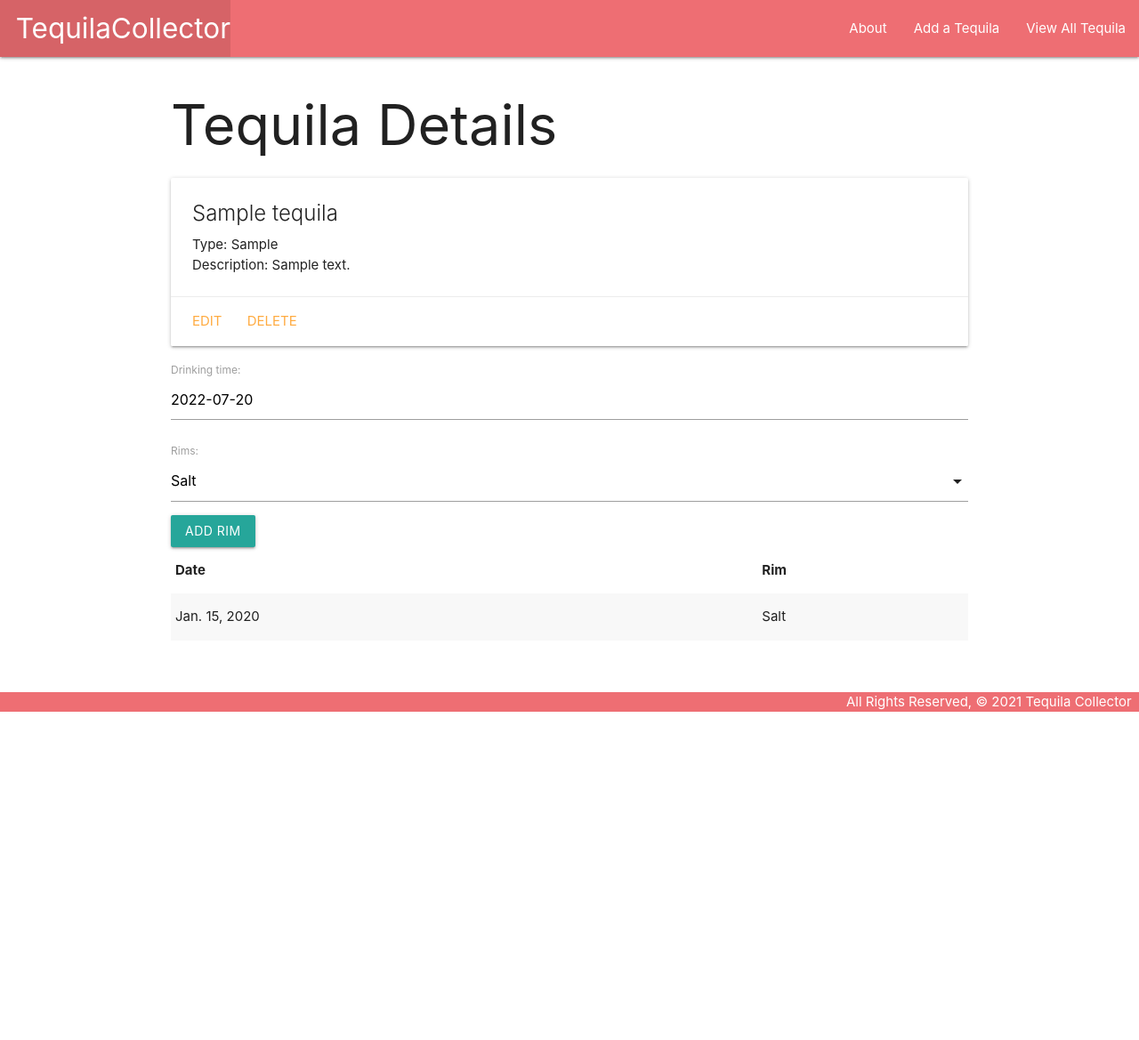
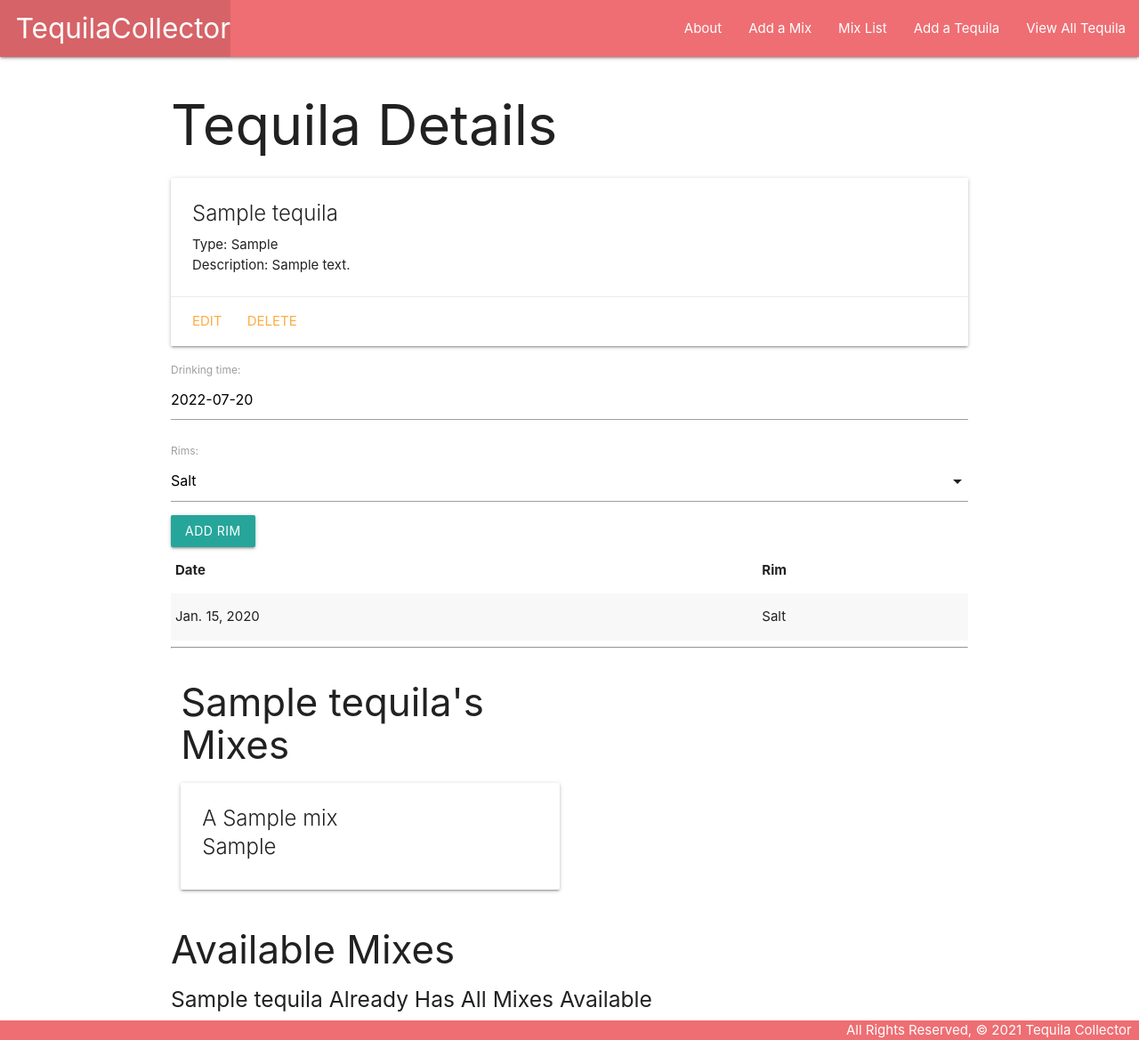
Before and after one commit to Andersons1218/tequila-collector, a Django app: page /tequila/1/ in a window 1280 px wide. Shown: the whole page at 89% size. Before the commit the page ends 800 px from the top, so only its background shows below. Run offline with Django 4.2, Linux system fonts and the light colour scheme; tables that the repository leaves empty hold one stand-in row (values such as "Sample post").

Commit message:
lab part 5 complete

```diff
--- a/tequilacollector/main_app/models.py
+++ b/tequilacollector/main_app/models.py
@@ -7,11 +7,21 @@ RIMS = (
     ('NO', 'No Rim'),
 )
 # Create your models here.
+class Mix(models.Model):
+  name = models.CharField(max_length=50)
+  type = models.CharField(max_length=20)
+
+  def __str__(self):
+    return self.name
+
+  def get_absolute_url(self):
+    return reverse('mix_detail', kwargs={'pk': self.id})
 
 class Tequila(models.Model):
     name = models.CharField(max_length=100)
     type = models.CharField(max_length=100)
     description = models.CharField(max_length=250)
+    mixes = models.ManyToManyField(Mix)
 
     def __str__(self):
         return self.name
--- a/tequilacollector/main_app/templates/base.html
+++ b/tequilacollector/main_app/templates/base.html
@@ -20,6 +20,8 @@
         </ul>
         <ul class="right">
           <li><a href="{% url 'about' %}">About</a></li>
+          <li><a href="{% url 'mix_create' %}">Add a Mix</a></li>
+          <li><a href="{% url 'mix_list' %}">Mix List</a></li>
           <li><a href="{% url 'tequila_create' %}">Add a Tequila</a></li>
           <li><a href="{% url 'index' %}">View All Tequila</a></li>
         </ul>
--- a/tequilacollector/main_app/templates/tequila/details.html
+++ b/tequilacollector/main_app/templates/tequila/details.html
@@ -22,7 +22,10 @@
   </form>
   <table class="striped">
     <thead>
-      <tr><th>Date</th><th>Rim</th></tr>
+      <tr>
+        <th>Date</th>
+        <th>Rim</th>
+      </tr>
     </thead>
     <tbody>
     {% for taste in tequila.taste_set.all %}
@@ -35,6 +38,47 @@
   </table>
 </div>
 </div>
+<hr>
+<div class="row">
+  <div class="col s6">
+    <h3>{{ tequila.name }}'s Mixes</h3>
+    {% if tequila.mixes.count %} {% for mix in tequila.mixes.all %}
+    <div class="card">
+      <div class="card-content">
+        <span class="card-title">
+          A {{ mix.name }} <br>
+          {{mix.type }}
+        </span>
+      </div>
+    </div>
+    {% endfor %}
+  {% else %}
+    <h5>No Mixes :(</h5>
+    {% endif %}
+  </div>
+</div>
+  <div class="col s6">
+    <h3>Available Mixes</h3>
+    {% if mixes.count %}
+      {% for mix in mixes.all %}
+        <div class="card">
+          <div class="card-content">
+            <span class="card-title">
+              A {{ mix.type }}</span> {{ mix.name }}
+            </span>
+          </div>
+          <div class="card-action">
+            <form action="{% url 'assoc_mix' tequila.id mix.id %}" method="POST">
+              {% csrf_token %}
+              <button type="submit" class="btn">Add</button>
+            </form>
+          </div>
+        </div>
+      {% endfor %}
+    {% else %}
+      <h5>{{tequila.name}} Already Has All Mixes Available</h5>
+    {% endif %}
+  </div>
 <script>
   const dateEl = document.getElementById('id_date');
   M.Datepicker.init(dateEl, {
--- a/tequilacollector/main_app/urls.py
+++ b/tequilacollector/main_app/urls.py
@@ -10,4 +10,10 @@ urlpatterns = [
     path('tequila/<int:pk>/update/', views.TequilaUpdate.as_view(), name='tequila_update'),
     path('tequila/<int:pk>/delete/', views.TequilaDelete.as_view(), name='tequila_delete'),
     path('tequila/<int:tequila_id>/add_taste/', views.add_taste, name='add_taste'),
+    path('mix/', views.MixList.as_view(), name='mix_list'),
+    path('mix/<int:pk>/', views.MixDetail.as_view(), name='mix_detail'),
+    path('mix/create/', views.MixCreate.as_view(), name='mix_create'),
+    path('mix/<int:pk>/update/', views.MixUpdate.as_view(), name='mix_update'),
+    path('mix/<int:pk>/delete/', views.MixDelete.as_view(), name='mix_delete'),
+    path('tequila/<int:tequila_id>/assoc_mix/<int:mix_id>/', views.assoc_mix, name='assoc_mix'),
 ]
--- a/tequilacollector/main_app/views.py
+++ b/tequilacollector/main_app/views.py
@@ -2,8 +2,9 @@ from django.shortcuts import render, redirect
 # Create your views here.
 from django.views.generic.edit import CreateView , UpdateView , DeleteView
 from django.http import HttpResponse
-from .models import Tequila
+from .models import Tequila, Mix
 from .forms import TasteForm
+from django.views.generic import ListView, DetailView
 
 
 # Define the home view
@@ -19,8 +20,10 @@ def tequila_index(request):
 
 def tequila_detail(request, tequila_id):
     tequila = Tequila.objects.get(id=tequila_id)
+    id_list = tequila.mixes.all().values_list('id')
+    mixes_tequila_doesnt_have = Mix.objects.exclude(id__in=id_list)
     taste_form = TasteForm()
-    return render(request, 'tequila/details.html', {'tequila': tequila, 'taste_form': taste_form})
+    return render(request, 'tequila/details.html', {'tequila': tequila, 'taste_form': taste_form, 'mixes': mixes_tequila_doesnt_have})
 
 def add_taste(request, tequila_id):
 
@@ -33,7 +36,7 @@ def add_taste(request, tequila_id):
 
 class TequilaCreate(CreateView):
   model = Tequila
-  fields = '__all__'
+  fields = ['name', 'type', 'description']
   success_url = '/tequila/'
 
 class TequilaUpdate(UpdateView):
@@ -47,3 +50,26 @@ class TequilaDelete(DeleteView):
 
 class Meta:
   orerding = ['-date']
+
+class MixList(ListView):
+  model = Mix
+
+class MixDetail(DetailView):
+  model = Mix
+
+class MixCreate(CreateView):
+  model = Mix
+  fields = '__all__'
+
+class MixUpdate(UpdateView):
+  model = Mix
+  fields = ['name', 'type']
+
+class MixDelete(DeleteView):
+  model = Mix
+  success_url = '/Mix/'
+
+def assoc_mix(request, tequila_id, mix_id):
+  # Note that you can pass a Mix's id instead of the whole Mix object
+  Tequila.objects.get(id=tequila_id).mixes.add(mix_id)
+  return redirect('detail', tequila_id=tequila_id)
```
Also changed, not shown: tequilacollector/main_app/templates/main_app/mix_confirm_delete.html (added, +14 -0 lines), tequilacollector/main_app/templates/main_app/mix_detail.html (added, +20 -0 lines), tequilacollector/main_app/templates/main_app/mix_form.html (added, +19 -0 lines), tequilacollector/main_app/templates/main_app/mix_list.html (added, +17 -0 lines), tequilacollector/main_app/migrations/0005_mix.py (added), tequilacollector/main_app/migrations/0006_tequila_mixes.py (added), 2 other files.
